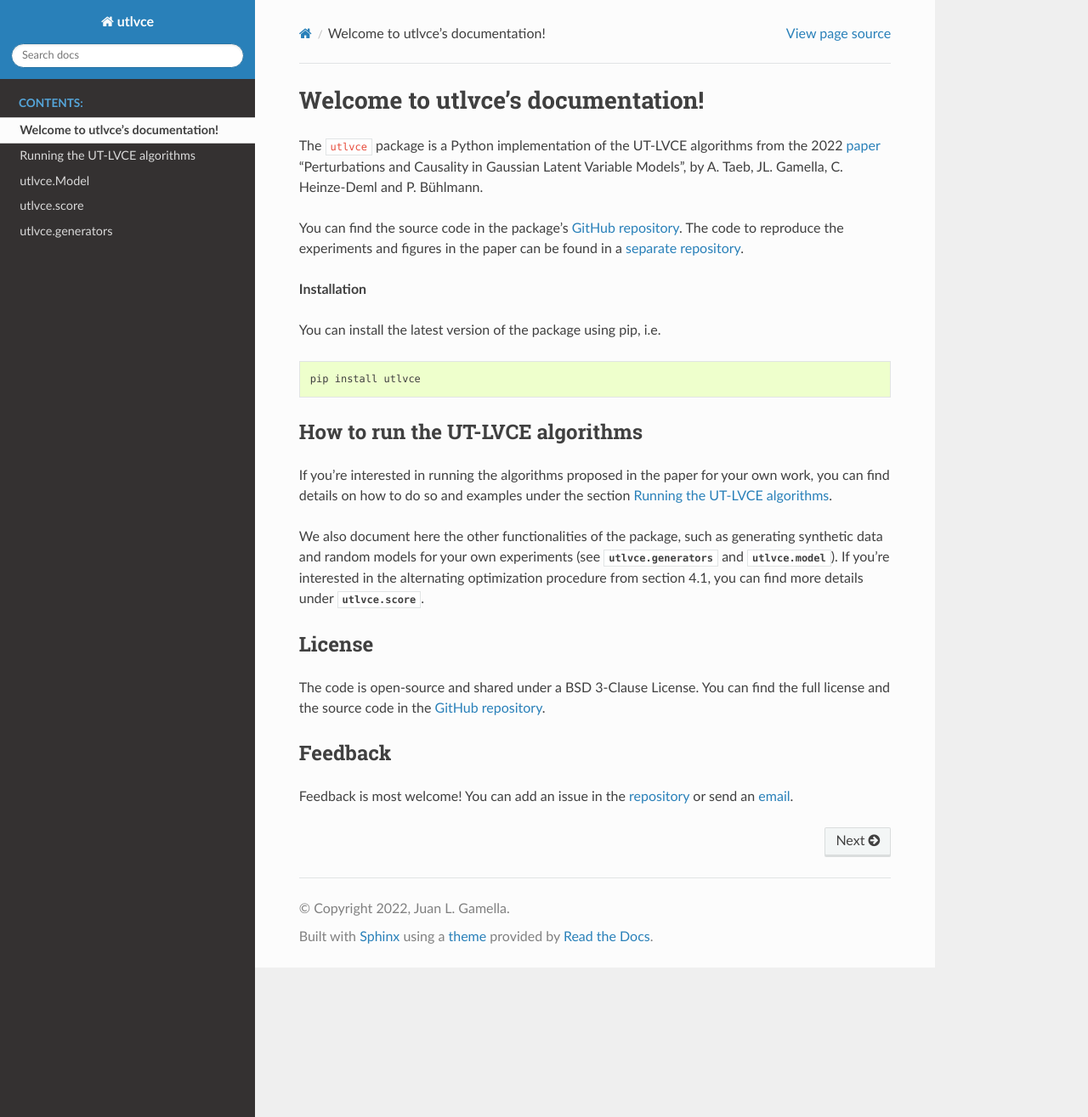
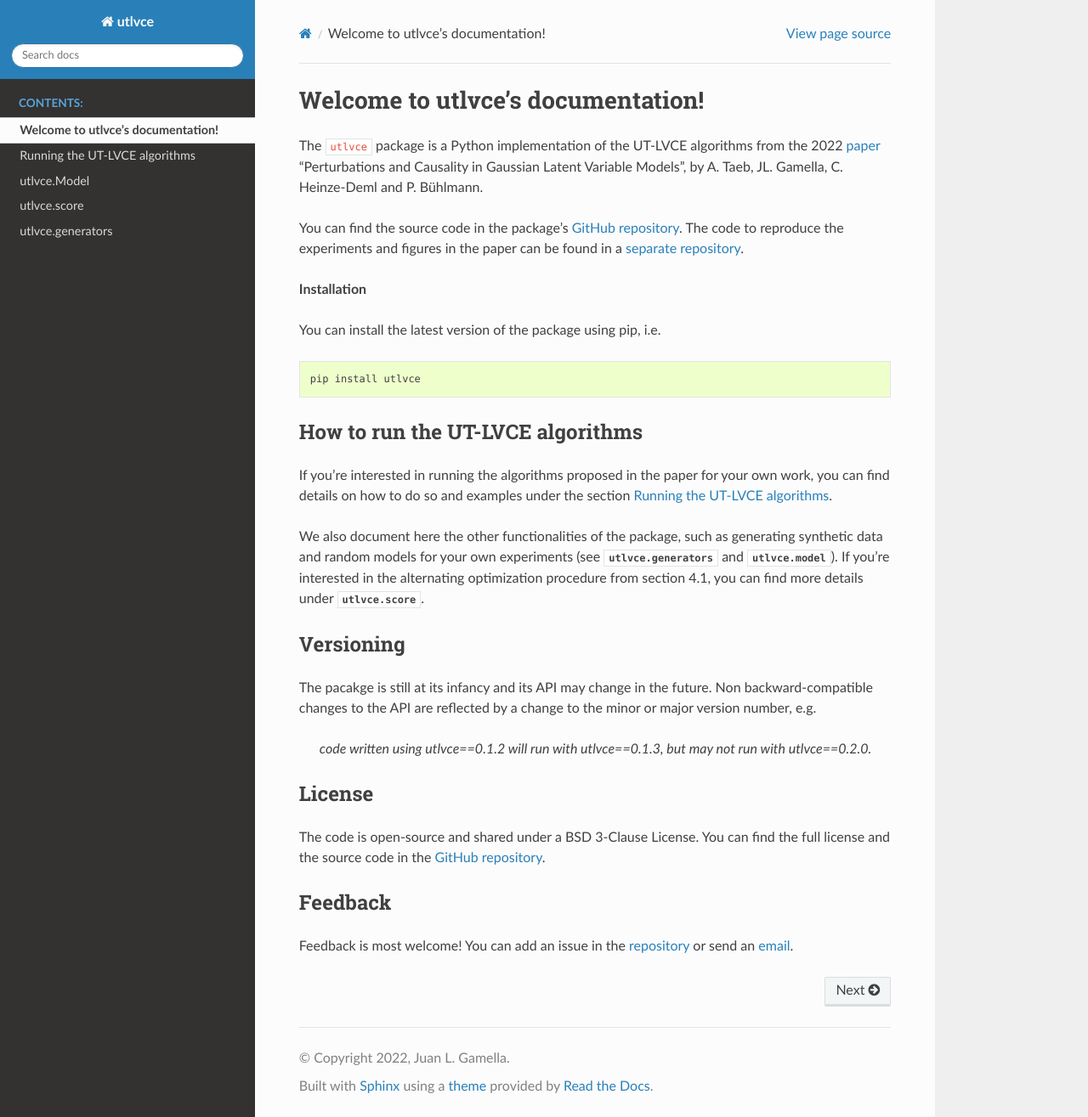
Before and after one commit to juangamella/ut-lvce, a Sphinx documentation site: the page built from docs/index.rst, in a window 1280 px wide and 1315 px high. Shown: the whole window at 85% size. Built offline with Sphinx 7.4.7 and the Read the Docs theme 2.0.0, drawn with Linux system fonts in a browser that asks for light colours.

Commit message:
Added versioning note to readme and docs

```diff
--- a/docs/index.rst
+++ b/docs/index.rst
@@ -25,6 +25,14 @@ If you're interested in running the algorithms proposed in the paper for your ow
 
 We also document here the other functionalities of the package, such as generating synthetic data and random models for your own experiments (see :mod:`utlvce.generators` and :class:`utlvce.model`). If you're interested in the alternating optimization procedure from section 4.1, you can find more details under :mod:`utlvce.score`.
 
+Versioning
+----------
+
+The pacakge is still at its infancy and its API may change in the future. Non backward-compatible changes to the API are reflected by a change to the minor or major version number, e.g.
+
+    *code written using utlvce==0.1.2 will run with utlvce==0.1.3, but may not run with utlvce==0.2.0.*
+
+
 License
 -------
 The code is open-source and shared under a BSD 3-Clause License. You can find the full license and the source code in the `GitHub repository <https://github.com/juangamella/ut-lvce)>`_.
```
Also changed, not shown: README.md (+7 -0 lines).
